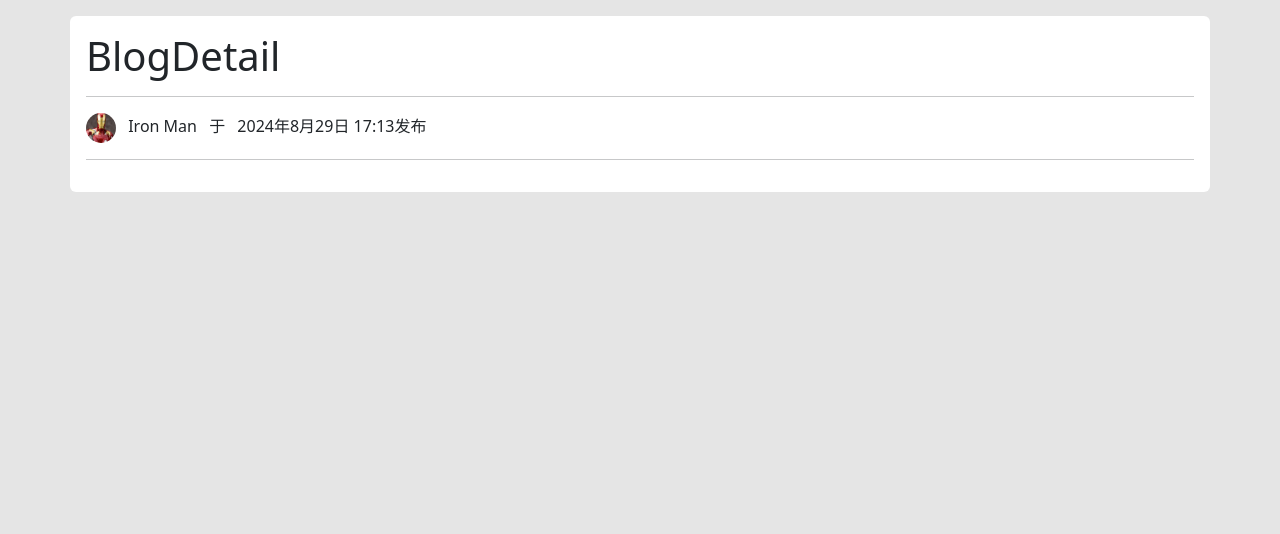
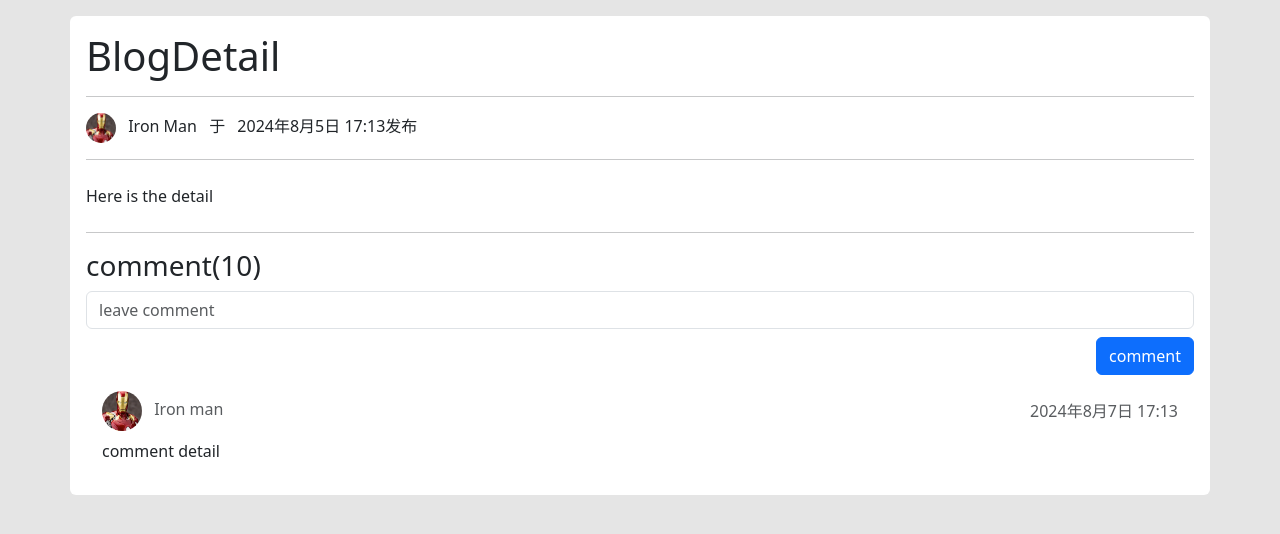
Before and after one commit to cangqiongyishao/djangoBlog, a Django app: page /blog/1 in a window 1280 px wide. Shown: the part 73-607 px from the top of the page. Run offline with Django 5.2, Linux system fonts and the light colour scheme; some libraries are stand-ins or nearby versions.

Commit message:
djangoBlog using bootstrap for the style of detailed page done

```diff
--- a/templates/blog_detail.html
+++ b/templates/blog_detail.html
@@ -39,10 +39,42 @@
         <img src="{% static 'image/avatar.webp' %}" class="rounded-circle" width="30" height="30" alt="">
         <span class="ms-2">Iron Man</span>
         <span class="ms-2">于</span>
-        <span class="ms-2"> 2024年8月29日 17:13</span>发布
+        <span class="ms-2"> 2024年8月5日 17:13</span>发布
     </div>
     <hr>
+    <div class="py-2">
+        Here is the detail
+    </div>
+    <hr>
+    <div class="mt-2">
+        <h3>comment(10)</h3>
+        <form action="" method="POST">
+            <div class="mt-2">
+                <input type="text" class="form-control" placeholder="leave comment">
+            </div>
+            <div class="text-end mt-2">
+                <button type="button" class="btn btn-primary">comment</button>
+            </div>
 
+        </form>
+    </div>
+    <div class="mt-2">
+        <ul class="list-group list-group-flush">
+            <li class="list-group-item mb-2">
+                <div class="d-flex justify-content-between text-body-secondary">
+                    <div class="base-info">
+                        <img src="{% static 'image/avatar.webp' %}" class="rounded-circle" width="40" height="40" alt="">
+                        <span class="ms-2">Iron man</span>
+                    </div>
+                    <div class="create-time align-content-center">
+                        2024年8月7日 17:13
+                    </div>
+                </div>
+                <div class="mt-2">comment detail</div>
+            </li>
+        </ul>
+
+    </div>
 
 </main>
 </body>
```
